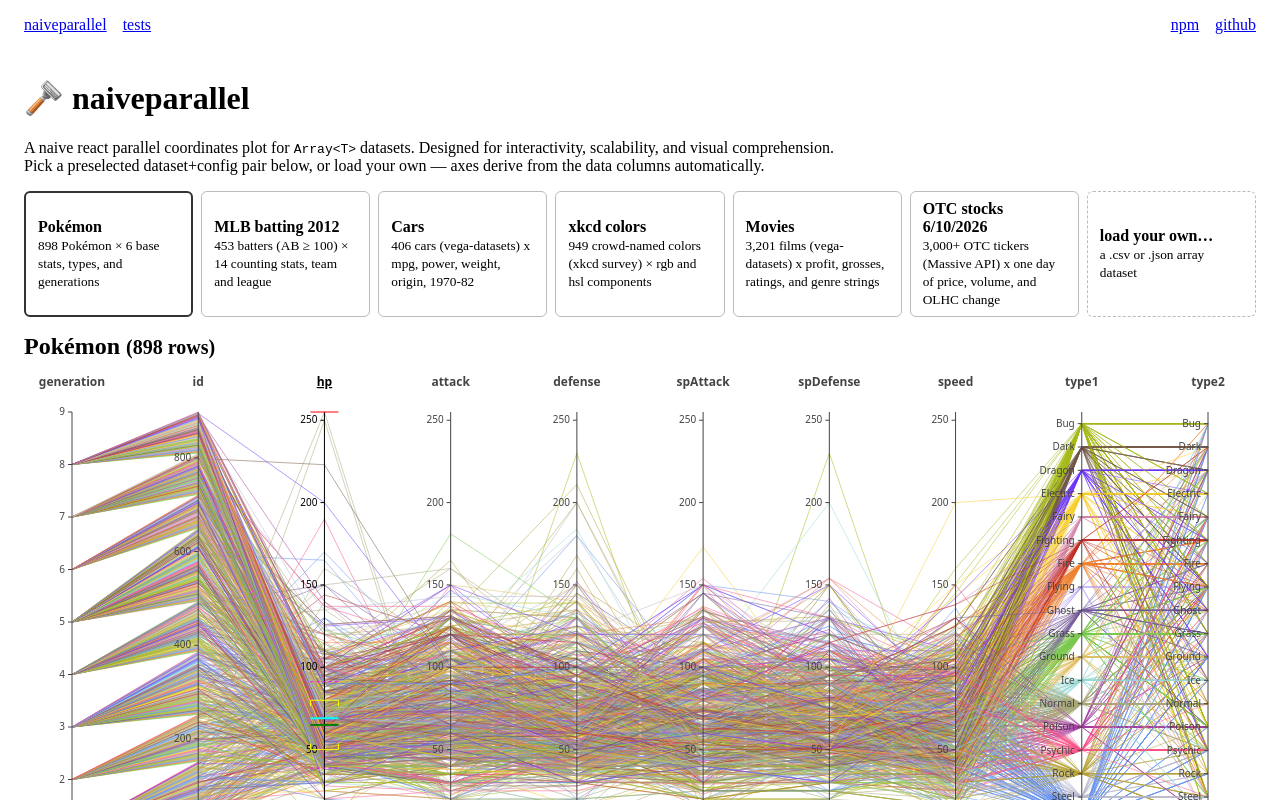
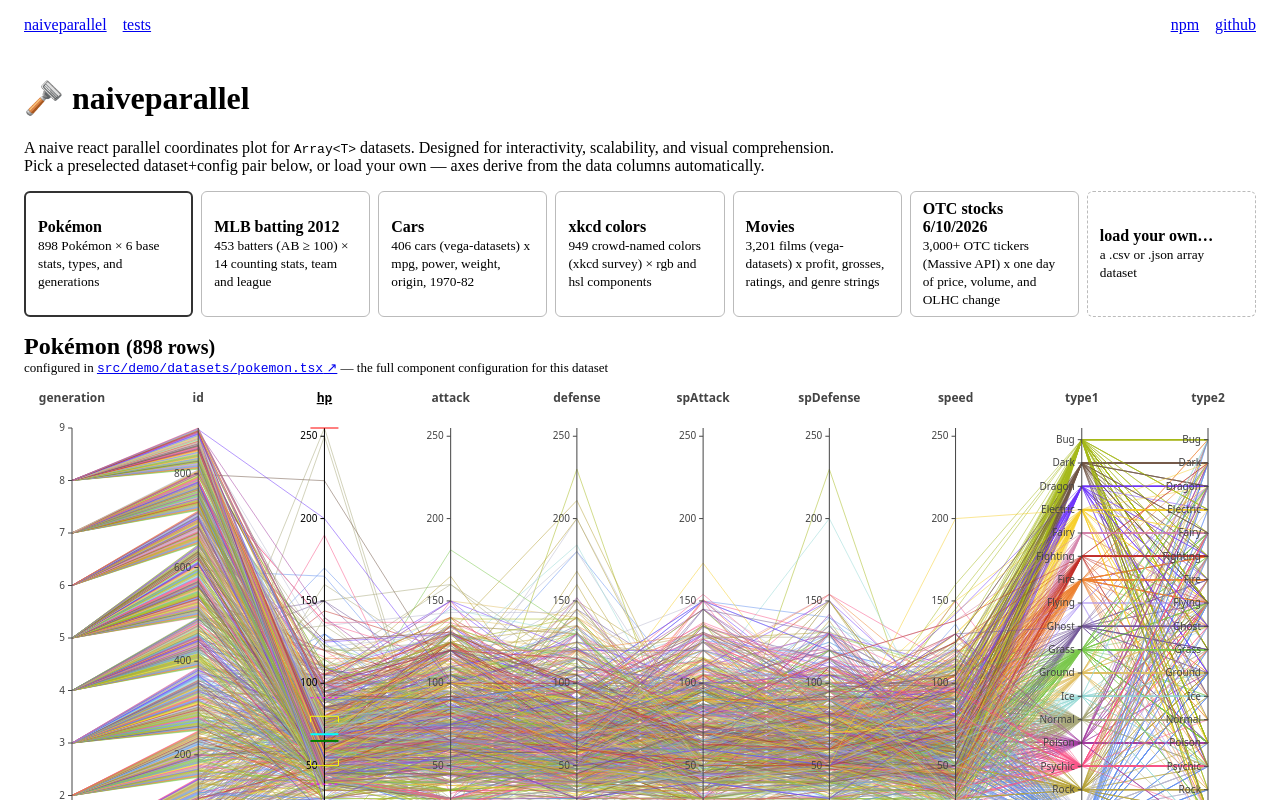
Before and after one commit to untra/naiveparallel, a React (Vite) app: page / in a window 1280 px wide. Shown: the top 800 px of the page. Built offline with nearby package versions, Linux system fonts and the light colour scheme.

Commit message:
dataset config spec

```diff
--- a/src/demo/datasets/baseball.tsx
+++ b/src/demo/datasets/baseball.tsx
@@ -8,6 +8,7 @@ import type { DemoDataset } from "./types";
  */
 export const baseball: DemoDataset = {
   id: "baseball",
+  sourceFile: "baseball.tsx",
   title: "MLB batting 2012",
   description: "453 batters (AB ≥ 100) × 14 counting stats, team and league",
   load: () => import("../data/batting2012.json").then((m) => m.default as DataObj[]),
--- a/src/demo/datasets/cars.tsx
+++ b/src/demo/datasets/cars.tsx
@@ -9,6 +9,7 @@ import type { DemoDataset } from "./types";
  */
 export const cars: DemoDataset = {
   id: "cars",
+  sourceFile: "cars.tsx",
   title: "Cars",
   description: "406 cars (vega-datasets) x mpg, power, weight, origin, 1970-82",
   load: () => import("../data/cars.json").then((m) => m.default as DataObj[]),
--- a/src/demo/datasets/colors.tsx
+++ b/src/demo/datasets/colors.tsx
@@ -11,6 +11,7 @@ import type { DemoDataset } from "./types";
  */
 export const colors: DemoDataset = {
   id: "xkcd-colors",
+  sourceFile: "colors.tsx",
   title: "xkcd colors",
   description: "949 crowd-named colors (xkcd survey) × rgb and hsl components",
   load: () => import("../data/colors.json").then((m) => m.default as DataObj[]),
--- a/src/demo/datasets/movies.tsx
+++ b/src/demo/datasets/movies.tsx
@@ -20,6 +20,7 @@ import type { DemoDataset } from "./types";
  */
 export const movies: DemoDataset = {
   id: "movies",
+  sourceFile: "movies.tsx",
   title: "Movies",
   description: "3,201 films (vega-datasets) x profit, grosses, ratings, and genre strings",
   load: () => import("../data/movies.json").then((m) => m.default as DataObj[]),
--- a/src/demo/datasets/pokemon.tsx
+++ b/src/demo/datasets/pokemon.tsx
@@ -12,6 +12,7 @@ const colors = typeColors as Record<string, string>;
  */
 export const pokemon: DemoDataset = {
   id: "pokemon",
+  sourceFile: "pokemon.tsx",
   title: "Pokémon",
   description: "898 Pokémon × 6 base stats, types, and generations",
   load: () => import("../data/mons.json").then((m) => m.default as DataObj[]),
--- a/src/demo/datasets/stocks.tsx
+++ b/src/demo/datasets/stocks.tsx
@@ -12,6 +12,7 @@ import type { DemoDataset } from "./types";
  */
 export const stocks: DemoDataset = {
   id: "otc-stocks",
+  sourceFile: "stocks.tsx",
   title: "OTC stocks 6/10/2026",
   description: "3,000+ OTC tickers (Massive API) x one day of price, volume, and OLHC change",
   load: () => import("../data/otcstocks.json").then((m) => m.default as DataObj[]),
--- a/src/demo/datasets/types.ts
+++ b/src/demo/datasets/types.ts
@@ -7,6 +7,8 @@ export interface DemoDataset {
   title: string;
   /** One-liner shown in the selector tile. */
   description: string;
+  /** Basename of this dataset's source file under src/demo/datasets/, for the GitHub source link. */
+  sourceFile: string;
   /** True for the reserved "coming soon" slots. */
   disabled?: boolean;
   /** Lazy-loads the rows (vite code-splits the JSON chunk). */
--- a/src/demo/routes/home.tsx
+++ b/src/demo/routes/home.tsx
@@ -20,6 +20,9 @@ interface LoadedDataset {
   rows: DataObj[];
   config: NaiveParallelConfig | undefined;
 }
+
+const GITHUB_DATASETS_BASE =
+  "https://github.com/untra/naiveparallel/blob/main/src/demo/datasets/";
 
 const tileStyle = (active: boolean, disabled: boolean): React.CSSProperties => ({
   display: "block",
@@ -137,9 +140,22 @@ export function Home() {
 
       {loaded && (
         <section aria-label={loaded.title}>
-          <h2 style={{ margin: "0.5rem 0" }}>
+          <h2 style={{ margin: "0.5rem 0 0" }}>
             {loaded.title} <small>({loaded.rows.length} rows)</small>
           </h2>
+          {loaded.dataset && (
+            <p style={{ margin: "0 0 0.5rem", fontSize: 13 }}>
+              configured in{" "}
+              <a
+                href={`${GITHUB_DATASETS_BASE}${loaded.dataset.sourceFile}`}
+                target="_blank"
+                rel="noreferrer"
+              >
+                <code>src/demo/datasets/{loaded.dataset.sourceFile}</code> ↗
+              </a>{" "}
+              — the full component configuration for this dataset
+            </p>
+          )}
           <NaiveParallel key={loaded.key} data={loaded.rows} configuration={loaded.config}>
             <ParallelChart
               hints={loaded.dataset?.hints}
```
Also changed, not shown: 1 other file (tests, documents, lock files or other folders).
